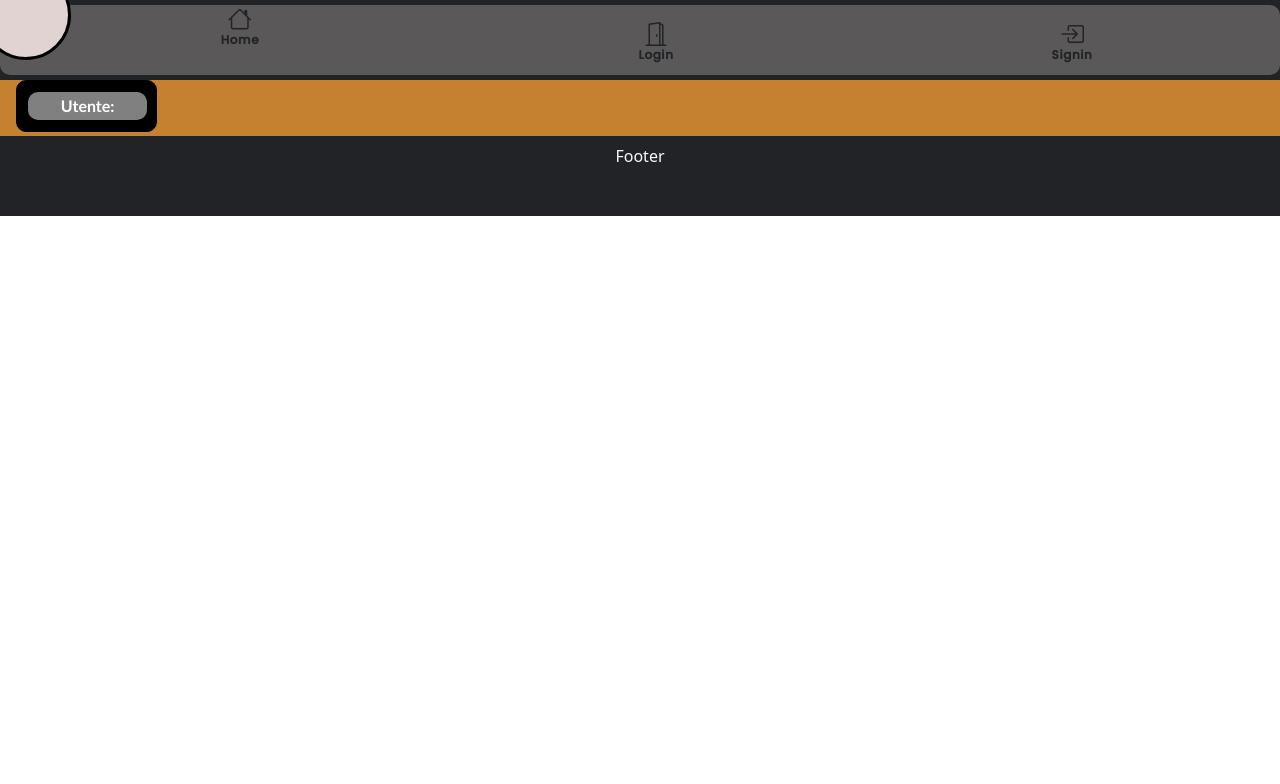
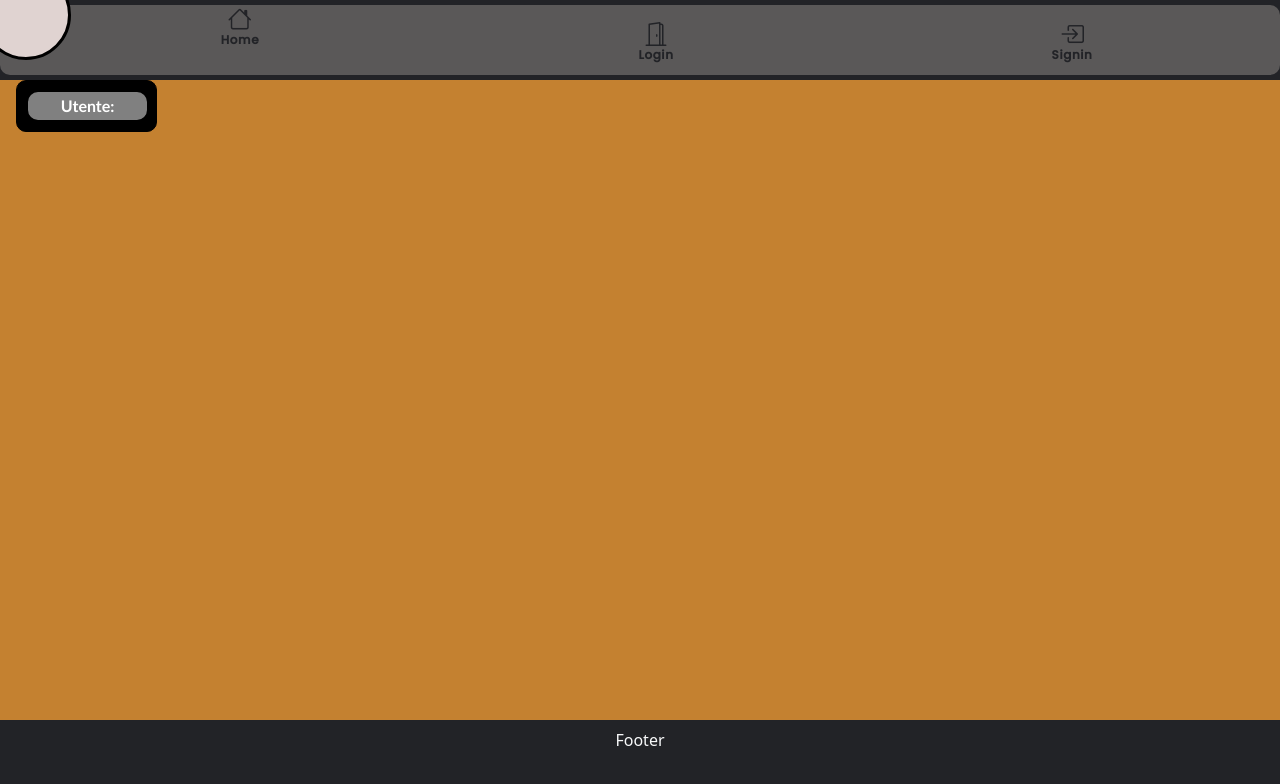
Before and after one commit to IulianBotnari/review-test, a React (Vite) app in the folder frontend/: page /home in a window 1280 px wide. Shown: the top 784 px of the page. Built offline with nearby package versions, Linux system fonts and the light colour scheme.

Commit message:
Add review page style

```diff
--- a/frontend/src/index.css
+++ b/frontend/src/index.css
@@ -5,6 +5,10 @@
 }
 
 
+main {
+    min-height: 80vh;
+}
+
 footer {
     height: 10vh;
     background-color: #222327 !important;
--- a/frontend/src/pages/HomePage.module.css
+++ b/frontend/src/pages/HomePage.module.css
@@ -5,6 +5,7 @@
 .div_container {
     background-color: rgb(196, 129, 48);
     margin-top: -1rem;
+    min-height: 80vh;
 }
 
 details {
--- a/frontend/src/pages/ReviewPage.jsx
+++ b/frontend/src/pages/ReviewPage.jsx
@@ -49,11 +49,16 @@ export default function ReviewPage() {
     return (
         <>
             {reviews.map((review, index) => (
-                <div key={index}>
-                    <p>{review.title}</p>
+                <div key={index} className="d-flex my-2 border">
                     {films.map((film, filmindex) => (film.title === review.title ? <img style={{ width: '80px', borderRadius: '0' }} key={filmindex} src={`/${film.poster}`} alt={film.title} /> : null))}
-                    <p>{review.review}</p>
-                    {vote(review.vote)}
+                    <div className="mx-2">
+
+                        <p> Titolo: {review.title}</p>
+                        <p> Recenzione: {review.review}</p>
+                        <p> Voto: {vote(review.vote)}</p>
+
+                    </div>
+
                 </div>
             ))}
         </>
```
